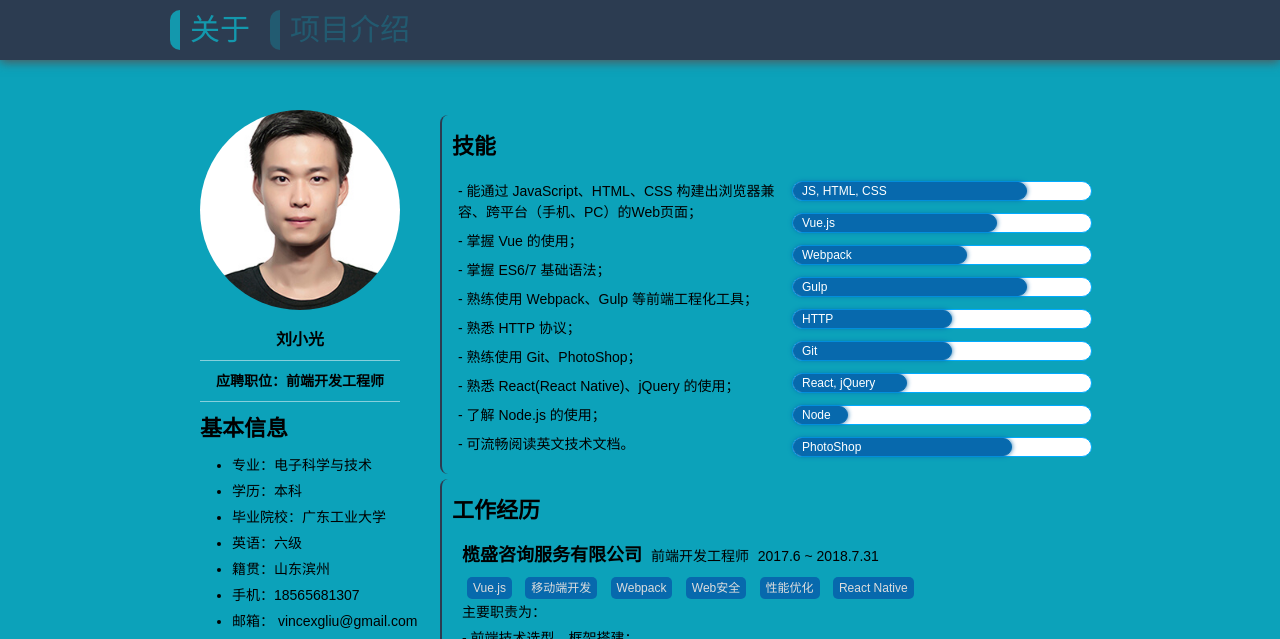
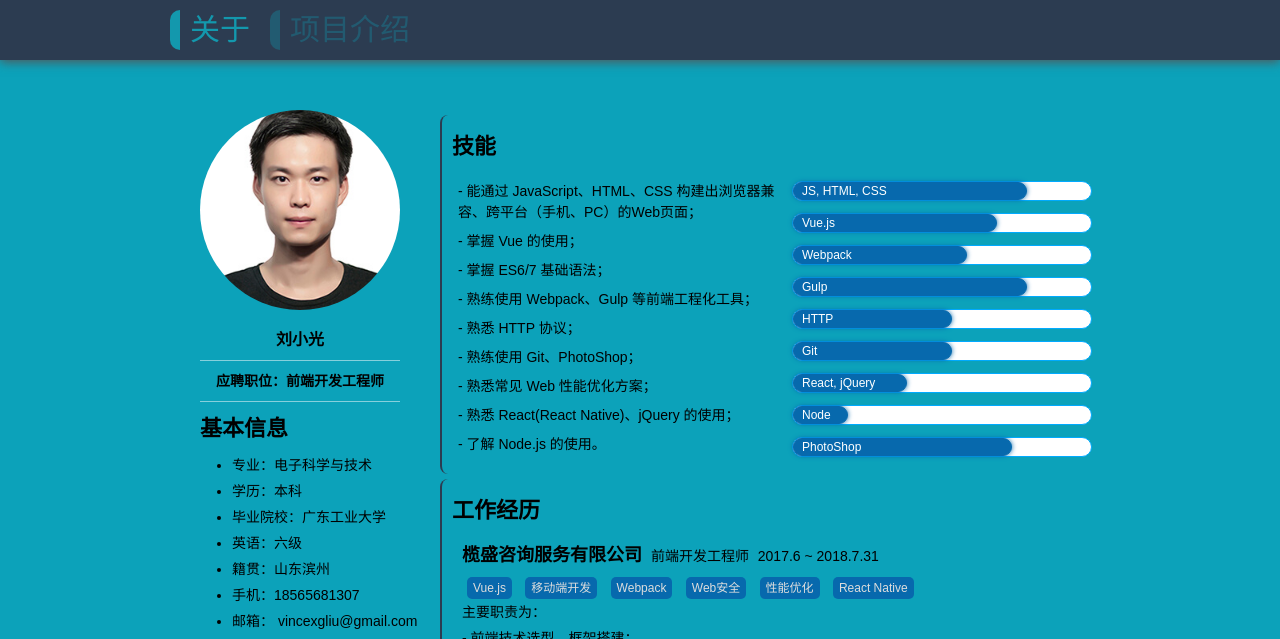
Before and after one commit to vincexiaoguangliu/resume, a website: page index.html in a window 1280 px wide. Shown: the top 639 px of the page. Drawn offline with Linux system fonts and the light colour scheme.

Commit message:
update resume

```diff
--- a/index.html
+++ b/index.html
@@ -81,9 +81,9 @@
                 <li>- 熟练使用 Webpack、Gulp 等前端工程化工具；</li>
                 <li>- 熟悉 HTTP 协议；</li>
                 <li>- 熟练使用 Git、PhotoShop；</li>
+                <li>- 熟悉常见 Web 性能优化方案；</li>
                 <li>- 熟悉 React(React Native)、jQuery 的使用；</li>
-                <li>- 了解 Node.js 的使用；</li>
-                <li>- 可流畅阅读英文技术文档。</li>
+                <li>- 了解 Node.js 的使用。</li>
               </ul>
             </div>
             <div class="tech-gragh">
```
Also changed, not shown: pdf.html (+2 -2 lines).
